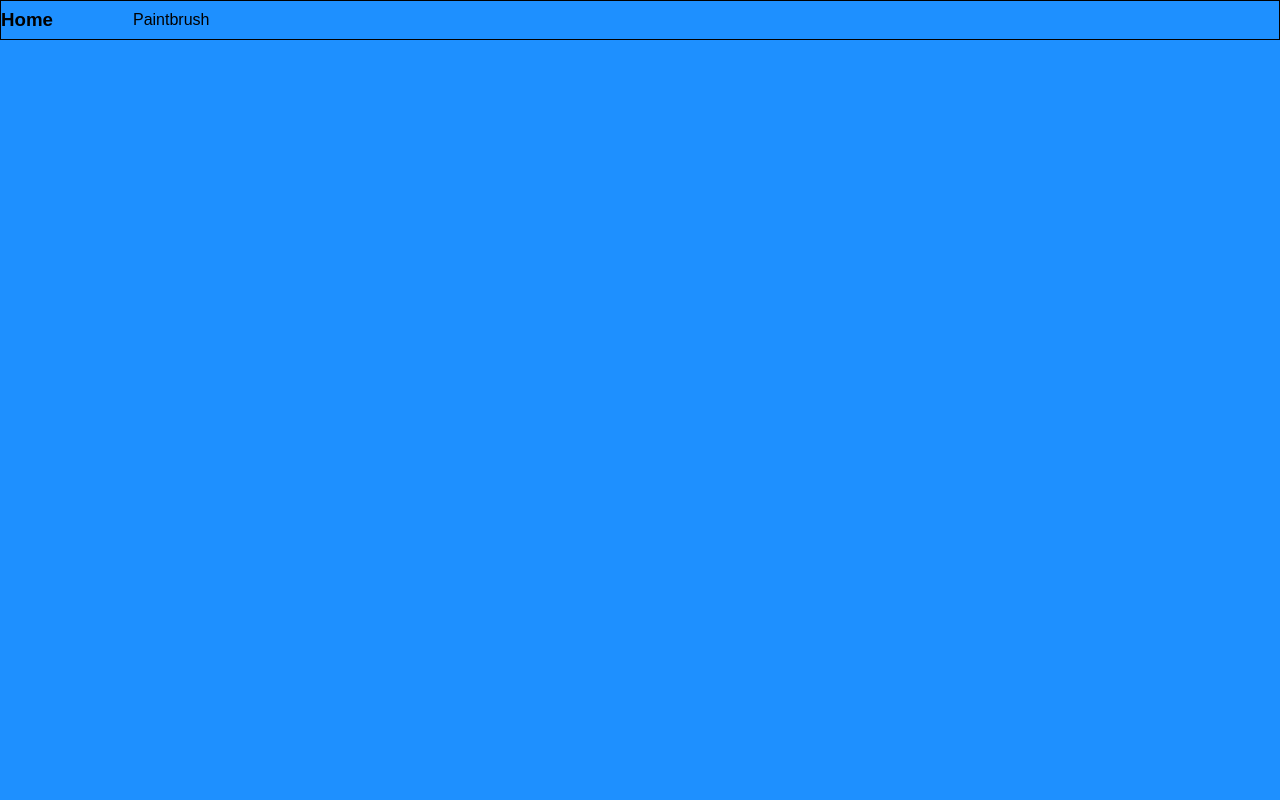
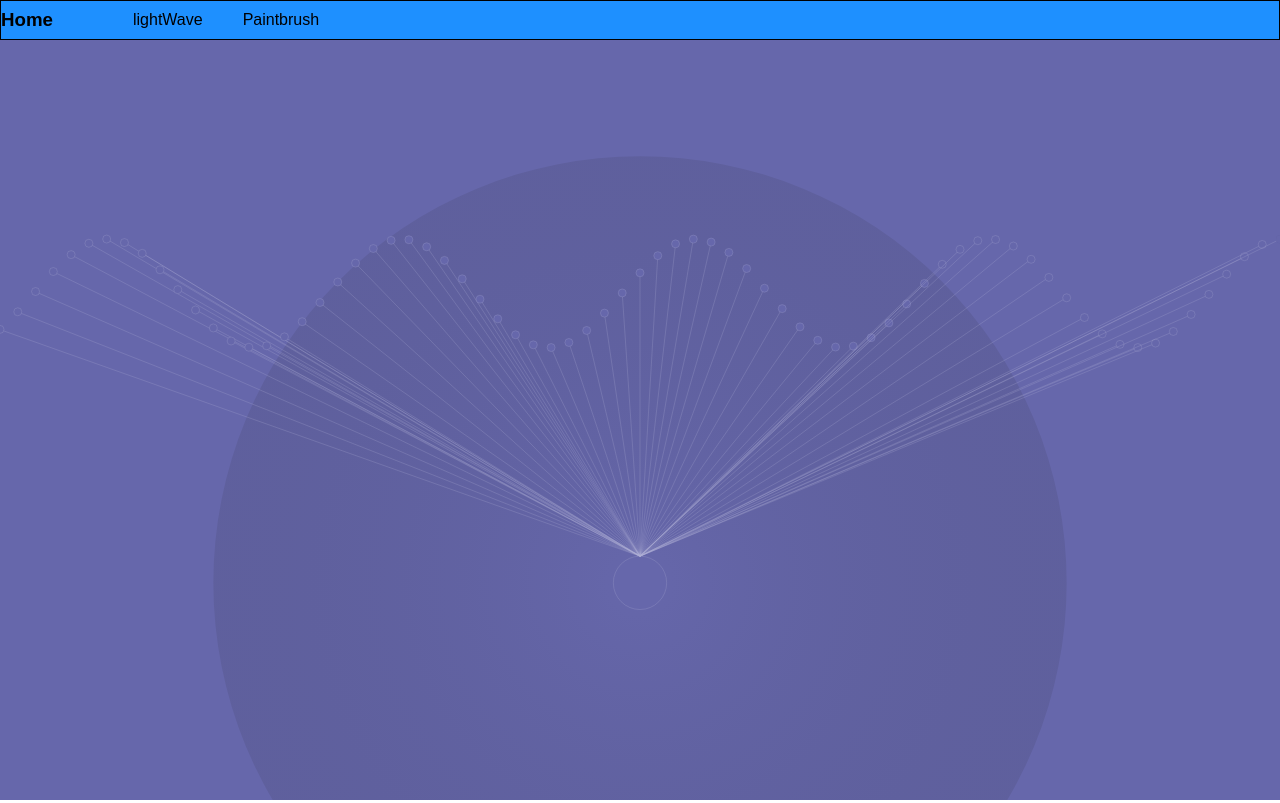
Before and after one commit to slobbie/React-canvas, a React (Create React App) app: page /light in a window 1280 px wide. Before the commit this address had no page. Built offline with nearby package versions, Linux system fonts and the light colour scheme.

Commit message:
:sparkles: Feat  물결치는 선 구현

```diff
--- a/src/App.tsx
+++ b/src/App.tsx
@@ -4,6 +4,7 @@ import styled, { createGlobalStyle } from 'styled-components';
 import Nav from './layout/Nav';
 import { Route, Routes } from 'react-router-dom';
 import Home from './page/home';
+import LightWave from './page/lightWave';
 
 function App() {
   return (
@@ -13,6 +14,7 @@ function App() {
       <Routes>
         <Route path='/' element={<Home />} />
         <Route path='/brush' element={<Paintbrush />} />
+        <Route path='/light' element={<LightWave />} />
       </Routes>
     </Section>
   );
--- /dev/null
+++ b/src/components/LightWaveCanvas.tsx
@@ -0,0 +1,61 @@
+import { RefObject, useEffect, useRef } from 'react';
+import styled from 'styled-components';
+import useCanvas from '../hooks/useCanvas';
+import { ILightSource, LightSource } from './lightSource';
+import { IPoint, Point } from './Point';
+
+type CanavsProps = {
+  canvasWidth: number;
+  canvasHeight: number;
+};
+
+const LightWaveCanvas = ({ canvasWidth, canvasHeight }: CanavsProps) => {
+  const fillBackground = (ctx: CanvasRenderingContext2D) => {
+    ctx.fillStyle = 'reb(31, 31, 36)';
+    ctx.fillRect(0, 0, canvasWidth, canvasHeight);
+  };
+
+  const lightSource: ILightSource = new LightSource(canvasWidth, canvasHeight);
+
+  let points: IPoint[] = [];
+  const initPoints = () => {
+    const POINT_NUMBER = 72;
+    const PINT_CAP = canvasWidth / POINT_NUMBER;
+
+    for (let i = 0; i <= POINT_NUMBER; i++) {
+      const point: IPoint = new Point(PINT_CAP, i, canvasWidth, canvasHeight);
+      points.push(point);
+    }
+  };
+  if (canvasWidth !== 0 && canvasHeight !== 0) {
+    initPoints();
+  }
+
+  const animate = (ctx: CanvasRenderingContext2D) => {
+    ctx.clearRect(0, 0, canvasWidth, canvasHeight);
+
+    fillBackground(ctx);
+    lightSource.drawGradientLight(ctx);
+    lightSource.drawLightSource(ctx);
+
+    for (let i = 0; i < points.length; i++) {
+      lightSource.drawLightLines(
+        ctx,
+        points[i].pointerCenterX,
+        points[i].pointerCenterY
+      );
+      points[i].animate(ctx);
+    }
+  };
+  const canvasRef: RefObject<HTMLCanvasElement> = useCanvas(
+    canvasWidth,
+    canvasHeight,
+    animate
+  );
+
+  return <Canvas ref={canvasRef} />;
+};
+
+export default LightWaveCanvas;
+
+const Canvas = styled.canvas``;
--- /dev/null
+++ b/src/components/Math.ts
@@ -0,0 +1,2 @@
+export const PI2 = 2 * Math.PI;
+export const EULER_NUMBER = Math.E;
--- /dev/null
+++ b/src/components/Point.ts
@@ -0,0 +1,49 @@
+import { PI2 } from './Math';
+export interface IPoint {
+  pointerCenterX: number;
+  pointerCenterY: number;
+  animate: (ctx: CanvasRenderingContext2D) => void;
+}
+
+export class Point implements IPoint {
+  pointerCenterX: number;
+  pointerCenterY: number;
+  private radian: number;
+  private CENTER_LINE: number;
+  private VELOCITY: number;
+  private AMPLITUDE: number;
+  private POTNT_RADIUS: number;
+
+  constructor(
+    POINT_CAP: number,
+    i: number,
+    canvasWidth: number,
+    canvasHeigth: number
+  ) {
+    this.pointerCenterX = POINT_CAP * i;
+    this.radian = i * 0.38;
+    this.CENTER_LINE = canvasHeigth / 3;
+    this.VELOCITY = 0.005;
+    this.AMPLITUDE = canvasHeigth / 14;
+    this.POTNT_RADIUS = canvasWidth / 600 < 4 ? 4 : canvasWidth / 600;
+    this.pointerCenterY =
+      this.AMPLITUDE * Math.sin(this.radian) * this.CENTER_LINE;
+  }
+
+  animate(ctx: CanvasRenderingContext2D) {
+    this.radian += this.VELOCITY;
+    this.pointerCenterY =
+      this.AMPLITUDE * Math.sin(this.radian) + this.CENTER_LINE;
+
+    ctx.beginPath();
+    ctx.fillStyle = 'rgb(102 , 103, 171)';
+    ctx.arc(
+      this.pointerCenterX,
+      this.pointerCenterY,
+      this.POTNT_RADIUS,
+      0,
+      PI2
+    );
+    ctx.fill();
+  }
+}
--- /dev/null
+++ b/src/components/lightSource.ts
@@ -0,0 +1,63 @@
+import { PI2 } from './Math';
+export interface ILightSource {
+  drawGradientLight: (ctx: CanvasRenderingContext2D) => void;
+  drawLightSource: (ctx: CanvasRenderingContext2D) => void;
+  drawLightLines: (
+    ctx: CanvasRenderingContext2D,
+    pointCenterX: number,
+    pointCeterY: number
+  ) => void;
+}
+
+export class LightSource implements ILightSource {
+  private centerX: number;
+  private centerY: number;
+  private radius: number;
+
+  constructor(canvasWidth: number, canvasHeight: number) {
+    this.centerX = canvasWidth / 2;
+    this.centerY = canvasHeight / 1.4;
+    this.radius =
+      canvasWidth / 48 > 48
+        ? 48
+        : canvasWidth / 48 < 24
+        ? 24
+        : canvasWidth / 48;
+  }
+
+  drawGradientLight(ctx: CanvasRenderingContext2D) {
+    const gradientRadius = this.radius * 16;
+    const gradient = ctx.createRadialGradient(
+      this.centerX,
+      this.centerY,
+      0,
+      this.centerX,
+      this.centerY,
+      gradientRadius
+    );
+    gradient.addColorStop(0, 'rgb(102, 103, 171, 0.2)');
+    gradient.addColorStop(1, 'rgb(31, 31, 36, 0.1)');
+    ctx.fillStyle = gradient;
+    ctx.arc(this.centerX, this.centerY, gradientRadius, 0, PI2);
+    ctx.fill();
+  }
+
+  drawLightSource(ctx: CanvasRenderingContext2D) {
+    ctx.beginPath();
+    ctx.fillStyle = 'rgb(102,103,171)';
+    ctx.arc(this.centerX, this.centerY, this.radius, 0, PI2);
+    ctx.fill();
+  }
+
+  drawLightLines(
+    ctx: CanvasRenderingContext2D,
+    pointCenterX: number,
+    pointCeterY: number
+  ) {
+    ctx.strokeStyle = 'rgb(176, 176, 212, 0.24)';
+    ctx.lineWidth = 1;
+    ctx.moveTo(this.centerX, this.centerY - this.radius);
+    ctx.lineTo(pointCenterX, pointCeterY);
+    ctx.stroke();
+  }
+}
--- /dev/null
+++ b/src/hooks/useCanvas.tsx
@@ -0,0 +1,44 @@
+import { useEffect, useRef, RefObject } from 'react';
+
+const useCanvas = (
+  canvasWidth: number,
+  canvasHeight: number,
+  animate: (ctx: CanvasRenderingContext2D) => void
+) => {
+  const canvasRef: RefObject<HTMLCanvasElement> =
+    useRef<HTMLCanvasElement>(null);
+
+  useEffect(() => {
+    const canavs = canvasRef.current;
+    const ctx = canavs?.getContext('2d');
+
+    const setCanvas = () => {
+      const devicePixelRatio = window.devicePixelRatio ?? 1;
+
+      if (canavs && ctx) {
+        canavs.style.width = canvasWidth + 'px';
+        canavs.style.height = canvasHeight + 'px';
+
+        canavs.width = canvasWidth * devicePixelRatio;
+        canavs.height = canvasHeight * devicePixelRatio;
+
+        ctx.scale(devicePixelRatio, devicePixelRatio);
+      }
+    };
+    setCanvas();
+    let requestId: number;
+    const requestAnimation = () => {
+      requestId = window.requestAnimationFrame(requestAnimation);
+      if (ctx) {
+        animate(ctx);
+      }
+    };
+    requestAnimation();
+
+    return () => {
+      window.cancelAnimationFrame(requestId);
+    };
+  }, [canvasWidth, canvasHeight]);
+  return canvasRef;
+};
+export default useCanvas;
--- /dev/null
+++ b/src/hooks/useClientWidthHeiht.tsx
@@ -0,0 +1,24 @@
+import { RefObject, useEffect, useState } from 'react';
+
+const useClientWidthHeiht = (ref: RefObject<HTMLElement>) => {
+  const [width, setWidth] = useState<number>(0);
+  const [height, setHeight] = useState<number>(0);
+
+  useEffect(() => {
+    const setClientWidthHeight = () => {
+      if (ref.current) {
+        setWidth(ref.current.clientWidth);
+        setHeight(ref.current.clientHeight);
+      }
+    };
+    setClientWidthHeight();
+    window.addEventListener('resiz', setClientWidthHeight);
+    return () => {
+      window.removeEventListener('resize', setClientWidthHeight);
+    };
+  }, []);
+  const clientReact = { width, height };
+  return clientReact;
+};
+
+export default useClientWidthHeiht;
--- a/src/layout/Nav.tsx
+++ b/src/layout/Nav.tsx
@@ -7,6 +7,9 @@ const Nav = () => {
         <Link to='/'>Home</Link>
       </Logo>
       <Ul>
+        <Link to='/light'>
+          <Li>lightWave</Li>
+        </Link>
         <Link to='/brush'>
           <Li>Paintbrush</Li>
         </Link>
@@ -24,7 +27,9 @@ const Navbar = styled.nav`
   align-items: center;
 `;
 
-const Ul = styled.ul``;
+const Ul = styled.ul`
+  display: flex;
+`;
 const Li = styled.ul``;
 
 const Logo = styled.h1``;
--- /dev/null
+++ b/src/page/lightWave.tsx
@@ -0,0 +1,25 @@
+import React, { RefObject, useRef } from 'react';
+import styled from 'styled-components';
+import LightWaveCanvas from '../components/LightWaveCanvas';
+import useClientWidthHeiht from '../hooks/useClientWidthHeiht';
+
+const LightWave = () => {
+  const mainRef: RefObject<HTMLElement> = useRef<HTMLElement>(null);
+
+  const clientReact = useClientWidthHeiht(mainRef);
+  const canvasWidth = clientReact.width;
+  const canvsHeight = clientReact.height;
+  return (
+    <Main ref={mainRef}>
+      <LightWaveCanvas canvasWidth={canvasWidth} canvasHeight={canvsHeight} />
+    </Main>
+  );
+};
+
+export default LightWave;
+
+const Main = styled.main`
+  /* background-color: tomato; */
+  width: 100vw;
+  height: 100vh;
+`;
```
